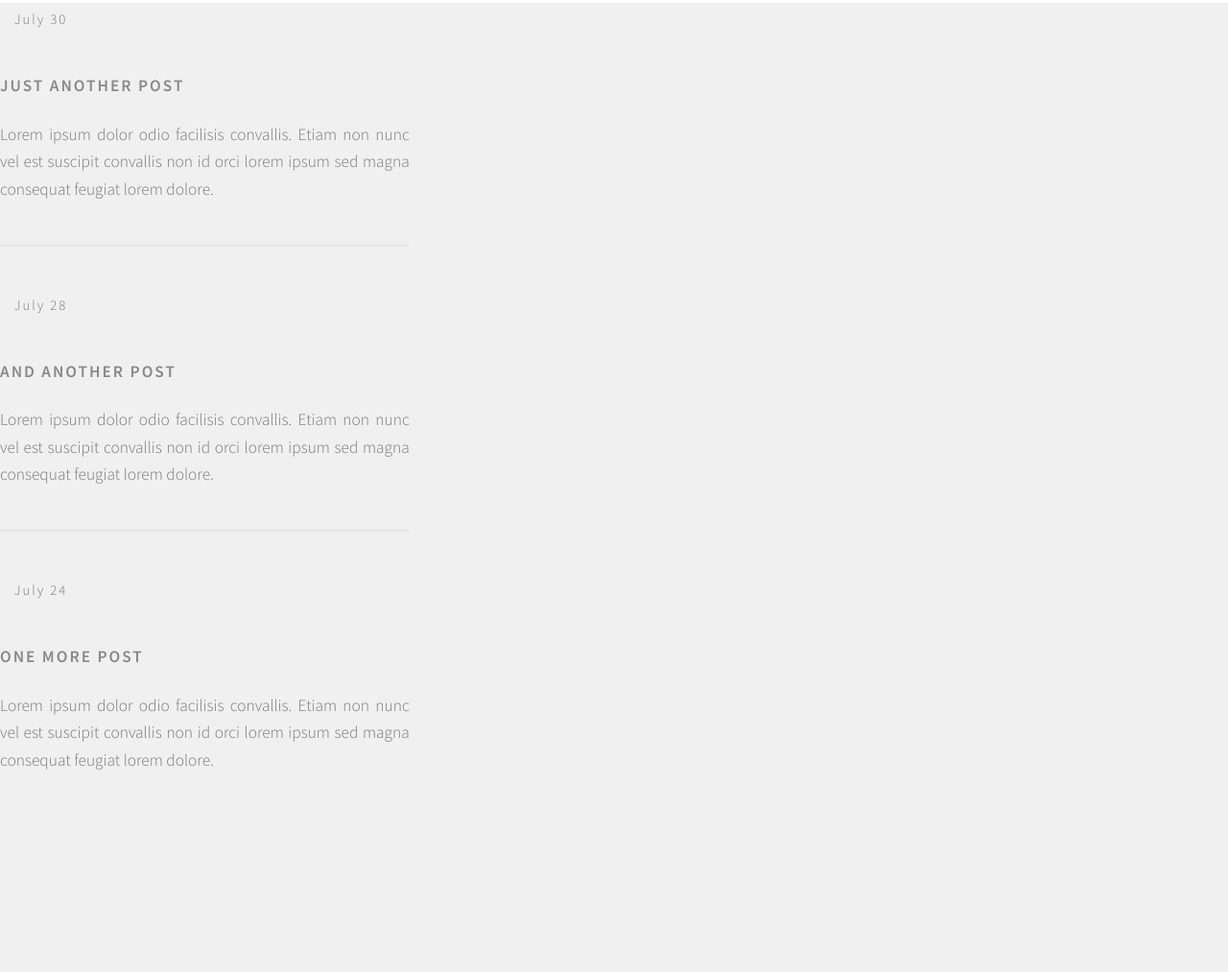
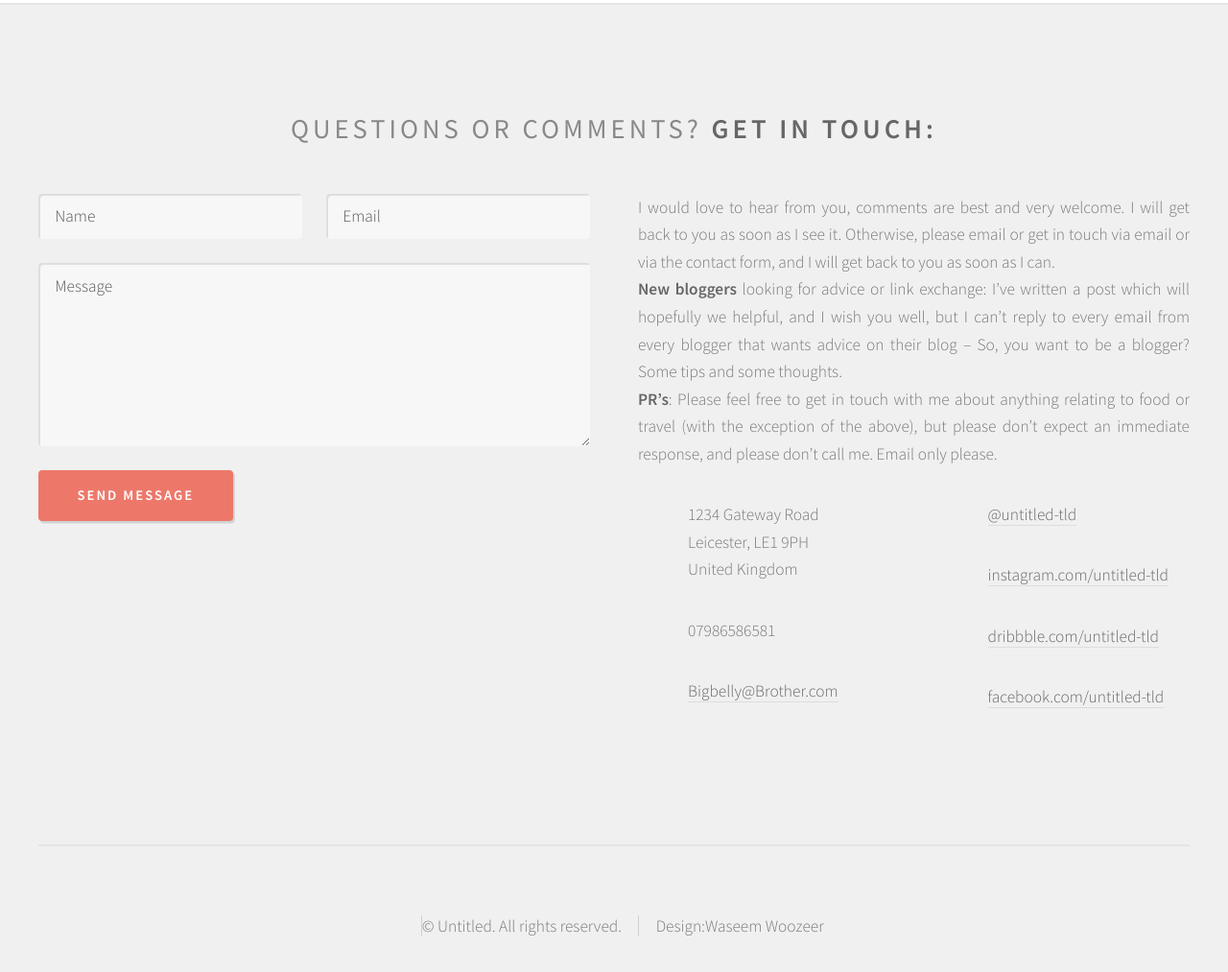
Before and after one commit to waseemwoozeer123/BigBellyBrother, a plain HTML site: page index.html in a window 1280 px wide. Shown: the part 2544-3557 px from the top of the page at 96% size. Before the commit the page ends 3350 px from the top, so only its background shows below. Drawn offline with Linux system fonts and the light colour scheme.

Commit message:
Update 6

```diff
--- a/index.html
+++ b/index.html
@@ -106,52 +106,89 @@
                 </div>
                 <div class="4u 12u(mobile)">
             (not working )   -->
-            <!-- Sidebar -->
-              <div id="sidebar" class="4u 12u(mobile)">
 
-                <!-- Excerpts -->
-                  <section>
-                    <ul class="divided">
-                      <li>
+                    <!-- Footer -->
+                      <div id="footer-wrapper">
+                        <div id="footer" class="container">
+                          <header>
+                            <h2>Questions or comments? <strong>Get in touch:</strong></h2>
+                          </header>
+                          <div class="row">
+                            <div class="6u 12u(mobile)">
+                              <section>
+                                <form method="post" action="#">
+                                  <div class="row 50%">
+                                    <div class="6u 12u(mobile)">
+                                      <input name="name" placeholder="Name" type="text" />
+                                    </div>
+                                    <div class="6u 12u(mobile)">
+                                      <input name="email" placeholder="Email" type="text" />
+                                    </div>
+                                  </div>
+                                  <div class="row 50%">
+                                    <div class="12u">
+                                      <textarea name="message" placeholder="Message"></textarea>
+                                    </div>
+                                  </div>
+                                  <div class="row 50%">
+                                    <div class="12u">
+                                      <a href="#" class="form-button-submit button icon fa-envelope">Send Message</a>
+                                    </div>
+                                  </div>
+                                </form>
+                              </section>
+                            </div>
+                            <div class="6u 12u(mobile)">
+                              <section>
+                                <p>I would love to hear from you, comments are best and very welcome. I will get back to you as soon as I see it. Otherwise, please email or get in touch via email or via the contact form, and I will get back to you as soon as I can.
+                                  <br> <strong>New bloggers</strong> looking for advice or link exchange: I’ve written a post which will hopefully we helpful, and I wish you well, but I can’t reply to every email from every blogger that wants advice on their blog – So, you want to be a blogger? Some tips and some thoughts.
+                                </br>  <strong>PR’s</strong>: Please feel free to get in touch with me about anything relating to food or travel (with the exception of the above), but please don’t expect an immediate response, and please don’t call me. Email only please.</p>
+                                <div class="row">
+                                  <div class="6u 12u(mobile)">
+                                    <ul class="icons">
+                                      <li class="icon fa-home">
+                                        1234 Gateway Road<br />
+                                        Leicester, LE1 9PH<br />
+                                        United Kingdom
+                                      </li>
+                                      <li class="icon fa-phone">
+                                        07986586581
+                                      </li>
+                                      <li class="icon fa-envelope">
+                                        <a href="#">Bigbelly@Brother.com</a>
+                                      </li>
+                                    </ul>
+                                  </div>
+                                  <div class="6u 12u(mobile)">
+                                    <ul class="icons">
+                                      <li class="icon fa-twitter">
+                                        <a href="#">@untitled-tld</a>
+                                      </li>
+                                      <li class="icon fa-instagram">
+                                        <a href="#">instagram.com/untitled-tld</a>
+                                      </li>
+                                      <li class="icon fa-dribbble">
+                                        <a href="#">dribbble.com/untitled-tld</a>
+                                      </li>
+                                      <li class="icon fa-facebook">
+                                        <a href="#">facebook.com/untitled-tld</a>
+                                      </li>
+                                    </ul>
+                                  </div>
+                                </div>
+                              </section>
+                            </div>
+                          </div>
+                        </div>
+                        <div id="copyright" class="container">
+                          <ul class="links">
+                            <li>&copy; Untitled. All rights reserved.</li><li>Design:Waseem Woozeer</li>
+                          </ul>
+                        </div>
+                      </div>
 
-                        <!-- Excerpt -->
-                          <article class="box excerpt">
-                            <header>
-                              <span class="date">July 30</span>
-                              <h3><a href="#">Just another post</a></h3>
-                            </header>
-                            <p>Lorem ipsum dolor odio facilisis convallis. Etiam non nunc vel est
-                            suscipit convallis non id orci lorem ipsum sed magna consequat feugiat lorem dolore.</p>
-                          </article>
+                  </div>
 
-                      </li>
-                      <li>
-                        <!-- Excerpt -->
-                          <article class="box excerpt">
-                            <header>
-                              <span class="date">July 28</span>
-                              <h3><a href="#">And another post</a></h3>
-                            </header>
-                            <p>Lorem ipsum dolor odio facilisis convallis. Etiam non nunc vel est
-                            suscipit convallis non id orci lorem ipsum sed magna consequat feugiat lorem dolore.</p>
-                          </article>
-
-                      </li>
-                      <li>
-
-                        <!-- Excerpt -->
-                          <article class="box excerpt">
-                            <header>
-                              <span class="date">July 24</span>
-                              <h3><a href="#">One more post</a></h3>
-                            </header>
-                            <p>Lorem ipsum dolor odio facilisis convallis. Etiam non nunc vel est
-                            suscipit convallis non id orci lorem ipsum sed magna consequat feugiat lorem dolore.</p>
-                          </article>
-
-                      </li>
-                    </ul>
-                  </section>
 
 
 
```
